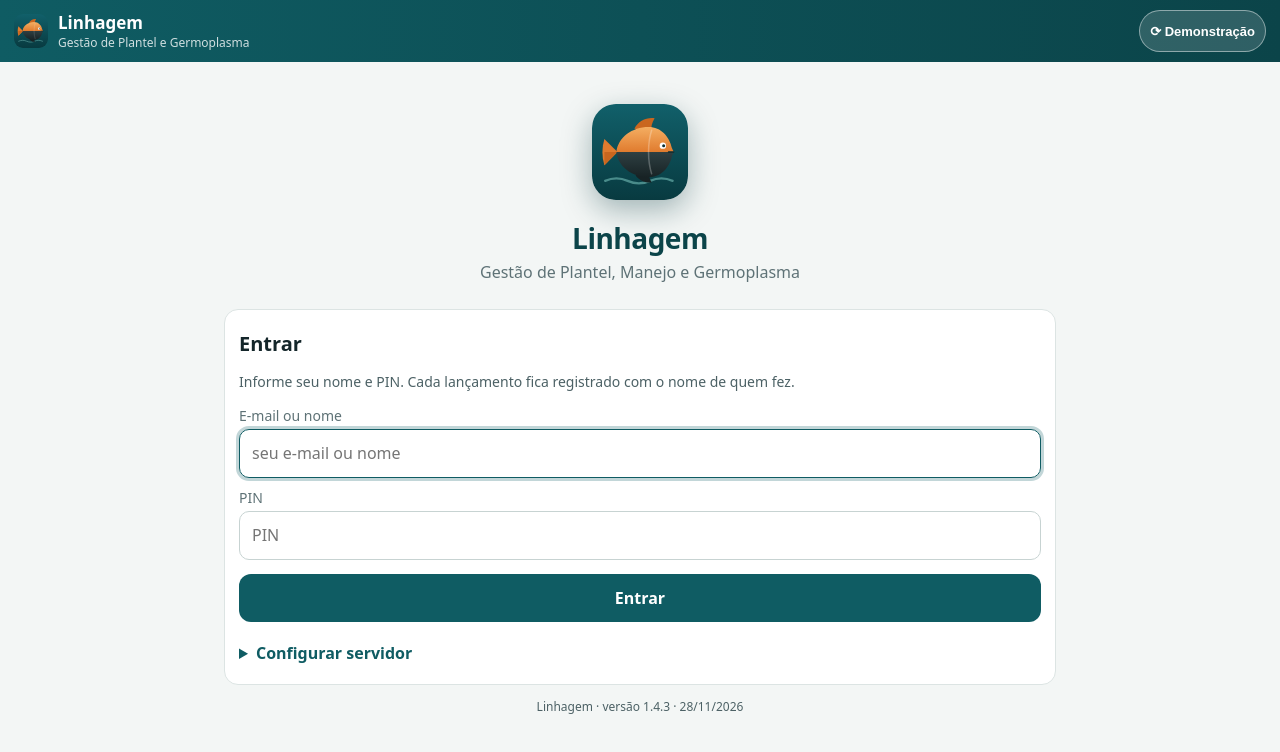
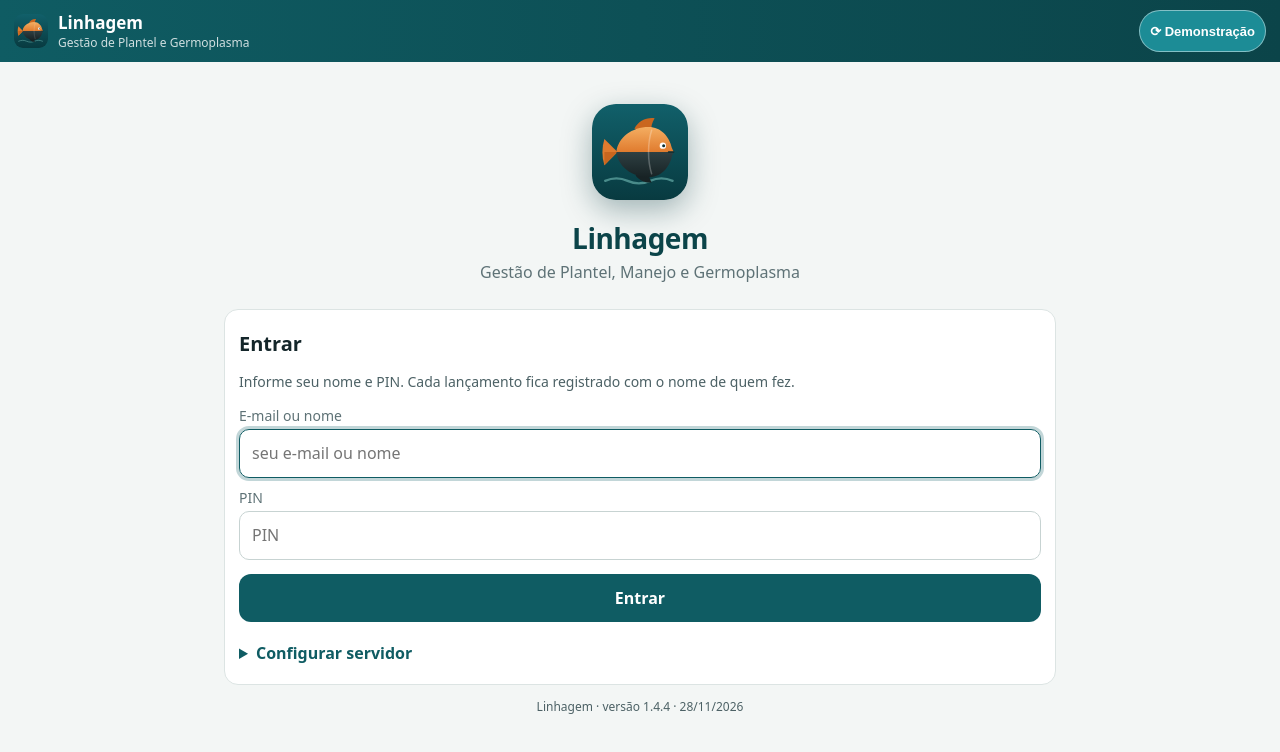
Before and after one commit to renatagois-crypto/linhagem, a plain HTML site: page index.html in a window 1280 px wide. Shown: the top 752 px of the page. Drawn offline with Linux system fonts and the light colour scheme.

Commit message:
v1.4.4 — botão de sincronizar: laranja enquanto atualiza/envia, vermelho se falhou, azul do app quando está tudo certo
Co-Authored-By: Claude Opus 5.5 <noreply@anthropic.com>
Claude-Session: https://claude.ai/code/session_01FcWTqLZQxP4o3rJFPvGbSf

```diff
--- a/index.html
+++ b/index.html
@@ -18,7 +18,7 @@ header .t{flex:1;min-width:0}
 header .t b{display:block;font-size:17px}
 header .t small{opacity:.8;font-size:12px;display:block;white-space:nowrap;overflow:hidden;text-overflow:ellipsis}
 .sync{font-size:13px;padding:6px 10px;border-radius:99px;background:rgba(255,255,255,.15);white-space:nowrap;border:0;color:#fff}
-.sync{border:1px solid rgba(255,255,255,.45)!important;font-weight:600;cursor:pointer;min-height:42px}.sync.pend{background:var(--acc);border-color:var(--acc)!important}
+.sync{border:1px solid rgba(255,255,255,.45)!important;font-weight:600;cursor:pointer;min-height:42px;background:#1C8C96}.sync.pend{background:var(--acc);border-color:var(--acc)!important}.sync.erro{background:var(--err);border-color:var(--err)!important}
 .gira{display:inline-block}.gira.on{animation:gira 1s linear infinite}@keyframes gira{to{transform:rotate(360deg)}}
 .bsync{display:flex;align-items:center;justify-content:space-between;gap:10px;background:#fff;border:1px solid var(--ln);border-radius:14px;padding:10px 12px;margin:0 0 12px}.bsync.pend{border-color:var(--acc);background:#FFF6EE}.bsync b{display:block;font-size:14px}.bsync small{color:var(--mut);font-size:13px}.bsync .btn{min-height:40px;padding:8px 12px;white-space:nowrap;width:auto}
 .sync.off{background:#6b4a2a}
@@ -126,7 +126,7 @@ const LS = {
 function cookieGuardar(k, v) { try { document.cookie = 'linhagem_' + k + '=' + encodeURIComponent(JSON.stringify(v)) + ';path=/;max-age=31536000;SameSite=Lax' + (location.protocol === 'https:' ? ';Secure' : ''); } catch (e) {} }
 function cookieLer(k) { try { const m = document.cookie.match(new RegExp('(?:^|; )linhagem_' + k + '=([^;]*)')); return m ? JSON.parse(decodeURIComponent(m[1])) : undefined; } catch (e) { return undefined; } }
 // Base, fila e recusados podem ficar grandes: vão para o IndexedDB (centenas de MB), com cópia na memória
-const VERSAO = '1.4.3 · 28/11/2026'; // mude a cada publicação (aparece no rodapé de Mais e na tela de entrada)
+const VERSAO = '1.4.4 · 28/11/2026'; // mude a cada publicação (aparece no rodapé de Mais e na tela de entrada)
 const GRANDES = ['base', 'fila', 'recusados'];
 const IDB = {
   db: null,
@@ -243,7 +243,9 @@ async function sincronizar(manual) {
 function atualizarSync() {
   const b = $('syncBtn');
   const n = fila.length;
-  b.className = 'sync' + (n ? ' pend' : '') + (!navigator.onLine ? ' off' : '');
+  // cor do botão: laranja enquanto envia/atualiza ou há algo a enviar, vermelho se falhou, azul do app quando está tudo certo
+  const er = cfg.url && erroRelevante();
+  b.className = 'sync' + (sincronizando || n ? ' pend' : er ? ' erro' : '') + (!navigator.onLine && !sincronizando ? ' off' : '');
   const hora = ultimaSync ? new Date(ultimaSync).toLocaleTimeString('pt-BR', { hour: '2-digit', minute: '2-digit' }) : '';
   b.innerHTML = '<span class="gira' + (sincronizando ? ' on' : '') + '">⟳</span> ' + (sincronizando ? (n ? 'Enviando…' : 'Atualizando…') : !cfg.url ? 'Demonstração' + (n ? ' · ' + n : '') : n ? 'Enviar ' + n + (!navigator.onLine ? ' (sem sinal)' : '') : !navigator.onLine ? 'Sem sinal' : 'Sincronizar');
   b.title = cfg.url ? (n ? n + ' lançamento(s) aguardando envio. Toque para enviar agora.' : 'Tudo enviado' + (hora ? ' (última vez às ' + hora + ')' : '') + '. Toque para buscar as novidades.') : 'Modo demonstração: os dados ficam só neste aparelho.';
@@ -275,7 +277,7 @@ function barraSync2() {
   const erroSync = erroRelevante();
   const n = fila.length, hora = ultimaSync ? new Date(ultimaSync).toLocaleString('pt-BR', { day: '2-digit', month: '2-digit', hour: '2-digit', minute: '2-digit' }) : 'ainda não';
   if (!n && !sincronizando && !recusados.length && !erroSync && navigator.onLine) return `<p class="mut" style="margin:0 0 10px;font-size:14px">✓ Tudo enviado · ${hora}</p>`;
-  return `<div class="bsync ${n ? 'pend' : ''}"><div><b>${sincronizando ? (n ? 'Enviando…' : 'Atualizando…') : n ? n + ' lançamento(s) aguardando envio' : 'Tudo enviado'}</b><small>${navigator.onLine ? 'Última sincronização: ' + hora : 'Sem internet agora: os lançamentos ficam guardados e vão sozinhos quando o sinal voltar.'}</small></div><button class="btn ${n ? 'acc' : 'sec'}" onclick="sincronizar(true)" ${sincronizando ? 'disabled' : ''}>⟳ Sincronizar</button></div>${recusados.length || erroSync || n ? `<div class="alert ${recusados.length || erroSync ? 'err' : ''}" style="margin:-4px 0 12px;cursor:pointer" onclick="ir('pendencias')">${recusados.length ? '⚠ ' + recusados.length + ' lançamento(s) recusado(s) precisam de atenção. ' : ''}${erroSync && !recusados.length ? '⚠ O último envio falhou. ' : ''}<b>Ver o que está pendente ›</b></div>` : ''}`;
+  return `<div class="bsync ${n ? 'pend' : ''}"><div><b>${sincronizando ? (n ? 'Enviando…' : 'Atualizando…') : n ? n + ' lançamento(s) aguardando envio' : 'Tudo enviado'}</b><small>${navigator.onLine ? 'Última sincronização: ' + hora : 'Sem internet agora: os lançamentos ficam guardados e vão sozinhos quando o sinal voltar.'}</small></div><button class="btn ${sincronizando || n ? 'acc' : ''}" style="${!sincronizando && !n && erroSync ? 'background:var(--err)' : ''}" onclick="sincronizar(true)" ${sincronizando ? 'disabled' : ''}>⟳ ${sincronizando ? (n ? 'Enviando…' : 'Atualizando…') : 'Sincronizar'}</button></div>${recusados.length || erroSync || n ? `<div class="alert ${recusados.length || erroSync ? 'err' : ''}" style="margin:-4px 0 12px;cursor:pointer" onclick="ir('pendencias')">${recusados.length ? '⚠ ' + recusados.length + ' lançamento(s) recusado(s) precisam de atenção. ' : ''}${erroSync && !recusados.length ? '⚠ O último envio falhou. ' : ''}<b>Ver o que está pendente ›</b></div>` : ''}`;
 }
 window.addEventListener('online', () => { atualizarSync(); sincronizar(); });
 window.addEventListener('offline', atualizarSync);
```
